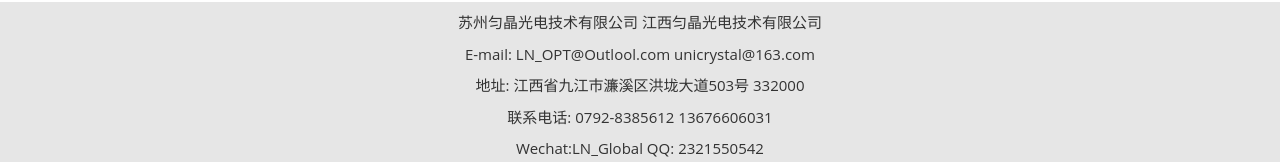
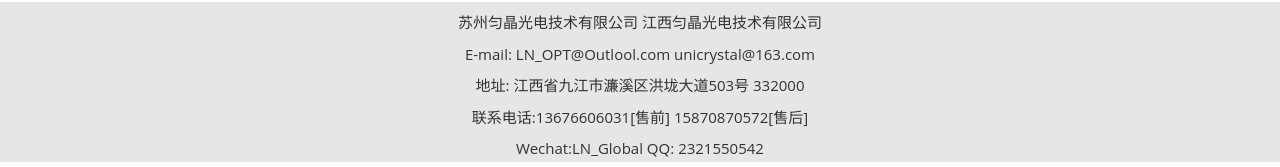
Before and after one commit to UnicrystalCN/UnicrystalCN.github.io, a Jekyll site: the page built from index.html, in a window 1280 px wide and 900 px high, scrolled down 166 px. Shown: the part 730-897 px from the top of the window. Built offline with Jekyll 4.4.1, drawn with Linux system fonts in a browser that asks for light colours.

Commit message:
Update footer.html

```diff
--- a/_includes/footer.html
+++ b/_includes/footer.html
@@ -13,7 +13,8 @@
             地址: 江西省九江市濂溪区洪垅大道503号  332000
         </p>
         <p class="text-center">
-            联系电话: 0792-8385612 13676606031
+            联系电话:13676606031[售前]
+                     15870870572[售后]
         </p>
         <p class="text-center">
             Wechat:LN_Global  QQ: 2321550542
```
